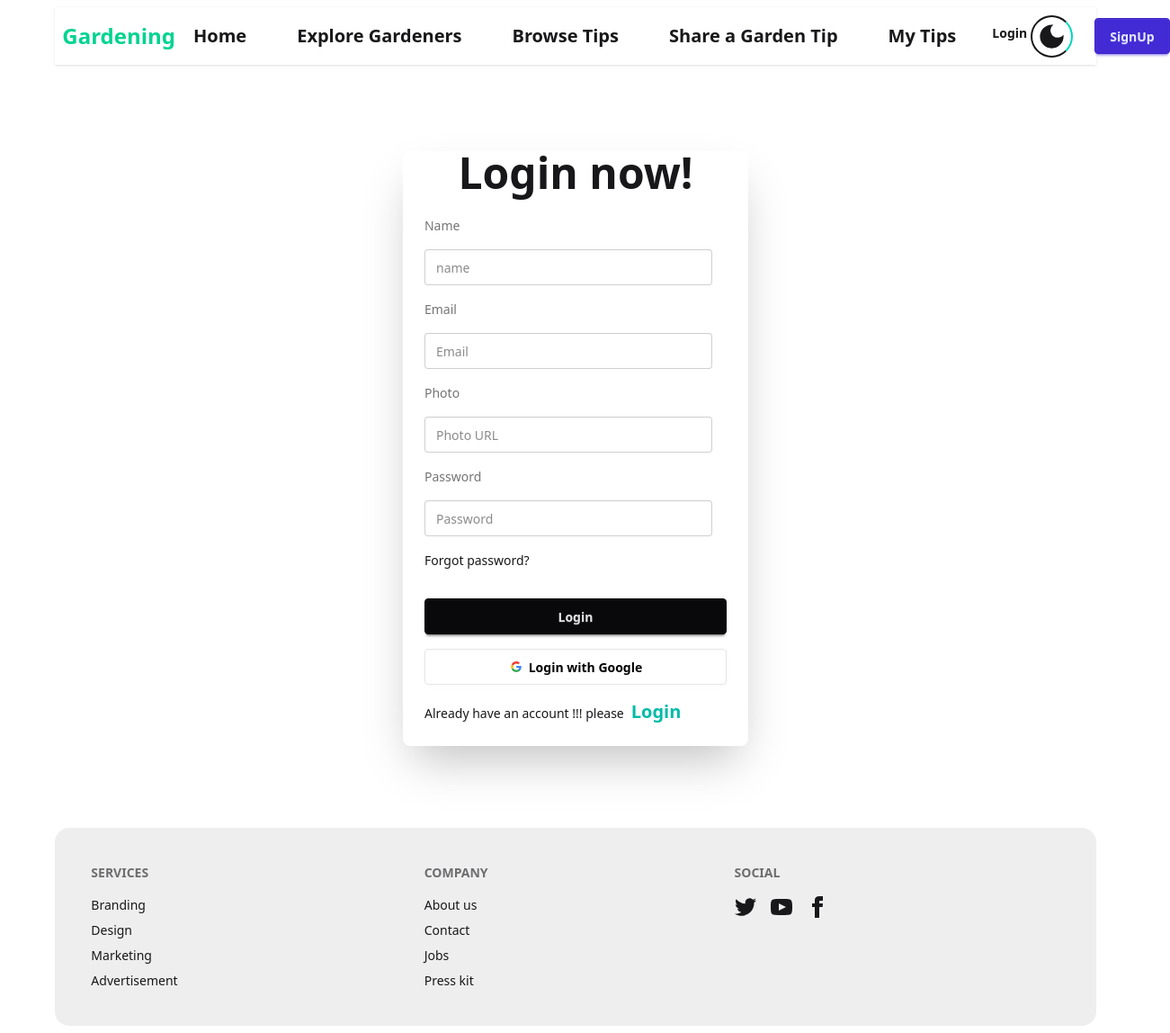
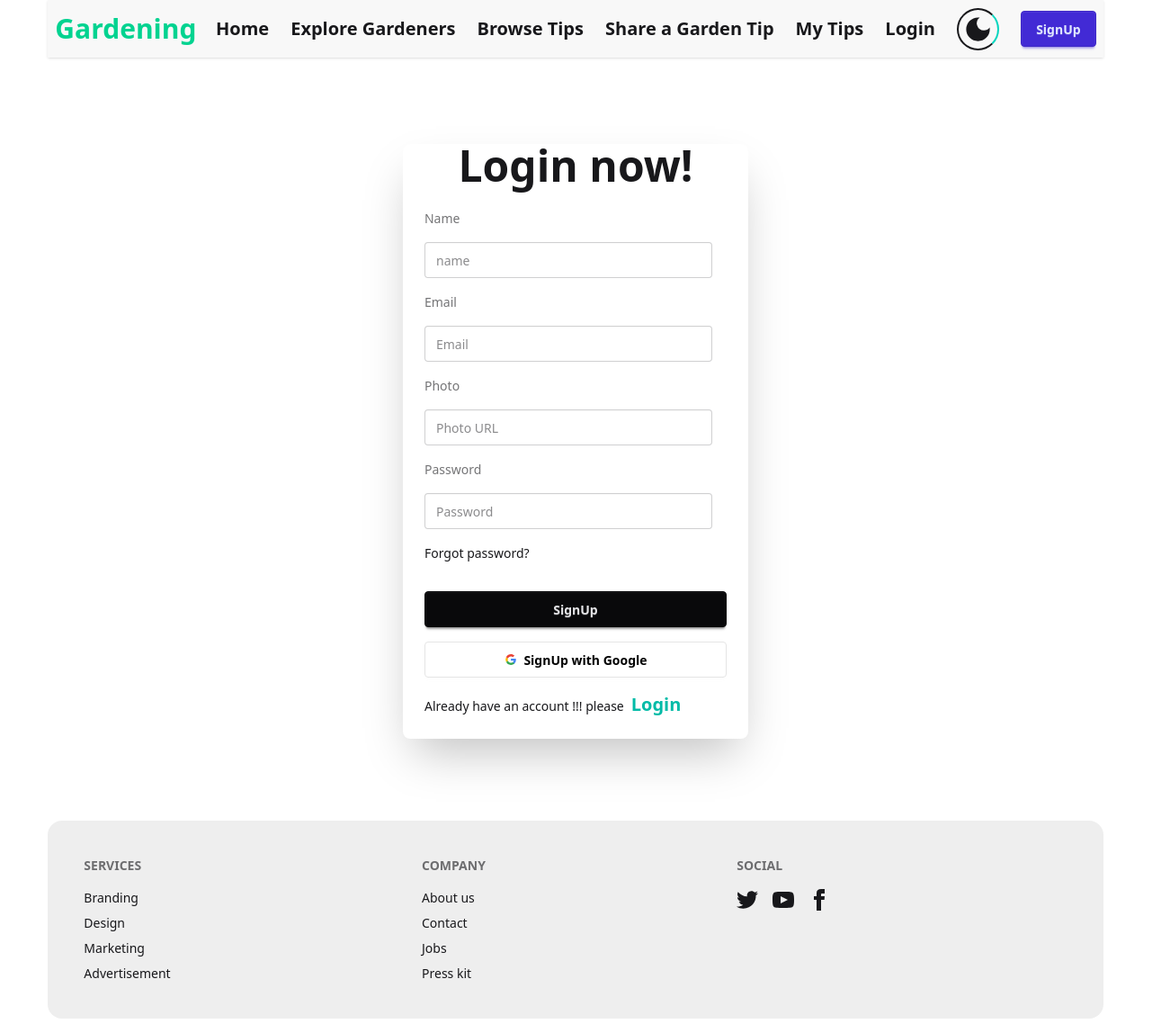
Before and after one commit to NazmulhaqueD/gardening-community-client, a React (Vite) app: page /register in a window 1280 px wide. Shown: the whole page at 90% size, 1301 px wide, since content can reach past the window. Built offline with nearby package versions, Linux system fonts and the light colour scheme; no server answers.

Commit message:
some updated like as , navbar , error alert, etc

```diff
--- a/src/Layout/MainLayout.jsx
+++ b/src/Layout/MainLayout.jsx
@@ -5,7 +5,7 @@ import Navbar from '../components/Navbar';
 
 const MainLayout = () => {
     return (
-        <div className='md:max-w-11/12 mx-auto p-2'>
+        <div className='md:max-w-11/12 mx-auto'>
             {/* <Header></Header> */}
             <Navbar></Navbar>
             <div className='min-h-[90vh]'>
--- a/src/Pages/Login.jsx
+++ b/src/Pages/Login.jsx
@@ -2,6 +2,7 @@ import React, { useContext } from 'react';
 import { NavLink, useLocation, useNavigate } from 'react-router';
 import { AuthContext } from '../Auth/AuthProvider';
 import Swal from 'sweetalert2';
+import { toast, ToastContainer } from 'react-toastify';
 
 const Login = () => {
 
@@ -30,9 +31,8 @@ const Login = () => {
                 navigate(`${location.state ? location.state : '/'}`)
             })
             .catch(error => {
-                console.log(error.message)
+                toast.error(`${error.message}, please try again`)
             })
-        console.log(email, password)
     }
 
     // signIn with google
@@ -67,7 +67,7 @@ const Login = () => {
                     })
             })
             .catch(error => {
-                console.log(error);
+                toast.error(`${error.message}, please try again`)
             })
     }
 
@@ -96,6 +96,7 @@ const Login = () => {
                     </p>
                 </form>
             </div>
+            <ToastContainer></ToastContainer>
         </div>
     );
 };
--- a/src/Pages/Register.jsx
+++ b/src/Pages/Register.jsx
@@ -2,6 +2,7 @@ import React, { useContext } from 'react';
 import { NavLink, useNavigate } from 'react-router';
 import { AuthContext } from '../Auth/AuthProvider';
 import Swal from 'sweetalert2';
+import { toast, ToastContainer } from 'react-toastify';
 
 const Register = () => {
 
@@ -16,6 +17,12 @@ const Register = () => {
         console.log(email, password)
 
         // sign up
+        const passwordRegex = /^(?=.*[a-z])(?=.*[A-Z])(?=.*[\W_]).{8,}$/;
+        if (!passwordRegex.test(password)) {
+            toast.error("Password must be at least 8 characters long and include uppercase, lowercase, and a special character.");
+            return;
+        }
+
         signUp(email, password)
             .then(result => {
                 const user = {
@@ -49,12 +56,12 @@ const Register = () => {
                             })
                     })
                     .catch(error => {
-                        console.log(error.message)
+                        toast.error(`${error.message}, please try again`)
                     })
                 console.log(result.user);
             })
             .catch(error => {
-                console.log(error.message)
+                toast.error(`${error.message}, please try again`)
             })
     }
 
@@ -88,11 +95,9 @@ const Register = () => {
                         navigate('/')
                         console.log(data)
                     })
-                console.log(result.user);
-                // alert('signIn successful')
             })
             .catch(error => {
-                console.log(error);
+                toast.error(`${error.message}, please try`)
             })
     }
 
@@ -102,23 +107,23 @@ const Register = () => {
             <div className="card-body">
                 <form onSubmit={handleSignUp} className='space-y-4'>
                     <label className="label">Name</label>
-                    <input type="text" className="input" name='name' placeholder="name" />
+                    <input type="text" className="input" name='name' placeholder="name" required  />
 
                     <label className="label">Email</label>
-                    <input type="email" className="input" name='email' placeholder="Email" />
+                    <input type="email" className="input" name='email' placeholder="Email" required  />
 
                     <label className="label">Photo</label>
-                    <input type="text" className="input" name='photo' placeholder="Photo URL" />
+                    <input type="text" className="input" name='photo' placeholder="Photo URL" required  />
 
                     <label className="label">Password</label>
-                    <input type="password" className="input" name='password' placeholder="Password" />
+                    <input type="password" className="input" name='password' placeholder="Password" required  />
 
                     <div><a className="link link-hover">Forgot password?</a></div>
-                    <button className="btn w-full btn-neutral mt-4">Login</button>
+                    <button className="btn w-full btn-neutral mt-4">SignUp</button>
 
                     <button onClick={handleSignUpWithGoogle} type='button' className="btn w-full bg-white text-black border-[#e5e5e5]">
                         <svg aria-label="Google logo" width="16" height="16" xmlns="http://www.w3.org/2000/svg" viewBox="0 0 512 512"><g><path d="m0 0H512V512H0" fill="#fff"></path><path fill="#34a853" d="M153 292c30 82 118 95 171 60h62v48A192 192 0 0190 341"></path><path fill="#4285f4" d="m386 400a140 175 0 0053-179H260v74h102q-7 37-38 57"></path><path fill="#fbbc02" d="m90 341a208 200 0 010-171l63 49q-12 37 0 73"></path><path fill="#ea4335" d="m153 219c22-69 116-109 179-50l55-54c-78-75-230-72-297 55"></path></g></svg>
-                        Login with Google
+                        SignUp with Google
                     </button>
 
                     <p>Already have an account !!! please
@@ -126,6 +131,7 @@ const Register = () => {
                     </p>
                 </form>
             </div>
+            <ToastContainer></ToastContainer>
         </div>
     );
 };
--- a/src/components/Footer.jsx
+++ b/src/components/Footer.jsx
@@ -1,4 +1,5 @@
 import React from 'react';
+import { NavLink } from 'react-router';
 
 const Footer = () => {
     return (
@@ -12,15 +13,15 @@ const Footer = () => {
             </nav>
             <nav>
                 <h6 className="footer-title">Company</h6>
-                <a className="link link-hover">About us</a>
-                <a className="link link-hover">Contact</a>
+                <NavLink to='https://web.facebook.com/?_rdc=1&_rdr#' target='_blank'><a className="link link-hover">About us</a></NavLink>
+                <NavLink to='https://web.facebook.com/?_rdc=1&_rdr#' target='_blank'><a className="link link-hover">Contact</a></NavLink>
                 <a className="link link-hover">Jobs</a>
                 <a className="link link-hover">Press kit</a>
             </nav>
             <nav>
                 <h6 className="footer-title">Social</h6>
                 <div className="grid grid-flow-col gap-4">
-                    <a>
+                    <NavLink to='https://www.youtube.com/' target='_blank'><a>
                         <svg
                             xmlns="http://www.w3.org/2000/svg"
                             width="24"
@@ -30,7 +31,8 @@ const Footer = () => {
                             <path
                                 d="M24 4.557c-.883.392-1.832.656-2.828.775 1.017-.609 1.798-1.574 2.165-2.724-.951.564-2.005.974-3.127 1.195-.897-.957-2.178-1.555-3.594-1.555-3.179 0-5.515 2.966-4.797 6.045-4.091-.205-7.719-2.165-10.148-5.144-1.29 2.213-.669 5.108 1.523 6.574-.806-.026-1.566-.247-2.229-.616-.054 2.281 1.581 4.415 3.949 4.89-.693.188-1.452.232-2.224.084.626 1.956 2.444 3.379 4.6 3.419-2.07 1.623-4.678 2.348-7.29 2.04 2.179 1.397 4.768 2.212 7.548 2.212 9.142 0 14.307-7.721 13.995-14.646.962-.695 1.797-1.562 2.457-2.549z"></path>
                         </svg>
-                    </a>
+                    </a></NavLink>
+                    <NavLink to='https://www.youtube.com/' target='_blank'>
                         <a>
                             <svg
                                 xmlns="http://www.w3.org/2000/svg"
@@ -42,6 +44,8 @@ const Footer = () => {
                                     d="M19.615 3.184c-3.604-.246-11.631-.245-15.23 0-3.897.266-4.356 2.62-4.385 8.816.029 6.185.484 8.549 4.385 8.816 3.6.245 11.626.246 15.23 0 3.897-.266 4.356-2.62 4.385-8.816-.029-6.185-.484-8.549-4.385-8.816zm-10.615 12.816v-8l8 3.993-8 4.007z"></path>
                             </svg>
                         </a>
+                    </NavLink>
+                    <NavLink to='https://web.facebook.com/?_rdc=1&_rdr#' target='_blank'>
                         <a>
                             <svg
                                 xmlns="http://www.w3.org/2000/svg"
@@ -53,6 +57,7 @@ const Footer = () => {
                                     d="M9 8h-3v4h3v12h5v-12h3.642l.358-4h-4v-1.667c0-.955.192-1.333 1.115-1.333h2.885v-5h-3.808c-3.596 0-5.192 1.583-5.192 4.615v3.385z"></path>
                             </svg>
                         </a>
+                    </NavLink>
                 </div>
             </nav>
         </footer>
--- a/src/components/Navbar.jsx
+++ b/src/components/Navbar.jsx
@@ -12,13 +12,13 @@ const Navbar = () => {
     console.log(user?.photoURL, dropDownOpen)
 
     const navLink = <>
-        <NavLink className='text-[16px] md:text-xl font-bold md:mx-4' to='/'><li>Home</li></NavLink>
-        <NavLink className='text-[16px] md:text-xl font-bold md:mx-4' to='/exploreGardeners'><li>Explore Gardeners</li></NavLink>
-        <NavLink className='text-[16px] md:text-xl font-bold md:mx-4' to='/browseTips'><li>Browse Tips</li></NavLink>
-        <NavLink className='text-[16px] md:text-xl font-bold md:mx-4' to='/shareTips'><li>Share a Garden Tip</li></NavLink>
-        <NavLink className='text-[16px] md:text-xl font-bold md:mx-4' to='/myTips'><li>My Tips</li></NavLink>
+        <NavLink className='text-[16px] md:text-xl font-bold ' to='/'><li>Home</li></NavLink>
+        <NavLink className='text-[16px] md:text-xl font-bold ' to='/exploreGardeners'><li>Explore Gardeners</li></NavLink>
+        <NavLink className='text-[16px] md:text-xl font-bold ' to='/browseTips'><li>Browse Tips</li></NavLink>
+        <NavLink className='text-[16px] md:text-xl font-bold ' to='/shareTips'><li>Share a Garden Tip</li></NavLink>
+        <NavLink className='text-[16px] md:text-xl font-bold ' to='/myTips'><li>My Tips</li></NavLink>
         {
-            user ? "" : <NavLink to='/login'><li>Login</li></NavLink>
+            user ? "" : <NavLink className='text-[16px] md:text-xl font-bold' to='/login'><li>Login</li></NavLink>
         }
     </>
 
@@ -45,7 +45,7 @@ const Navbar = () => {
     return (
         <div>
             <nav>
-                <div className="navbar bg-base-100 shadow-sm">
+                <div className="navbar bg-base-200 shadow-sm">
                     <div className="navbar-start">
                         <div className="dropdown">
                             <div tabIndex={0} role="button" className="btn btn-ghost lg:hidden">
@@ -57,7 +57,7 @@ const Navbar = () => {
                                 {navLink}
                             </ul>
                         </div>
-                        <a className="text-2xl font-semibold text-success">Gardening</a>
+                        <a className="text-2xl md:text-3xl font-bold text-success">Gardening</a>
                     </div>
                     <div className="navbar-center hidden lg:flex">
                         <ul className="menu menu-horizontal px-1 flex gap-6 font-semibold">
@@ -100,26 +100,3 @@ const Navbar = () => {
 };
 
 export default Navbar;
-
-
-{/* <div>
-    <button
-        onClick={() => handleDelete(plant._id)}
-        data-tooltip-id="delete-tooltip"
-        data-tooltip-content="Click to Delete Plant"
-        className="btn bg-green-600 hover:bg-green-700 text-white px-4 py-1 rounded-lg shadow transition"
-    >
-        Delete
-    </button>
-    <Tooltip
-        id="delete-tooltip"
-        place="bottom"
-        delayShow={400}
-        style={{
-            fontSize: "12px",
-            padding: "6px",
-            borderRadius: "6px",
-        }}
-    />
-
-</div> */}
--- a/src/index.css
+++ b/src/index.css
@@ -16,4 +16,5 @@
 
 a.active {
   color: teal;
+  border-bottom: 2px solid green;
 }
```
Lines whose indentation alone changed are shown as unchanged.
